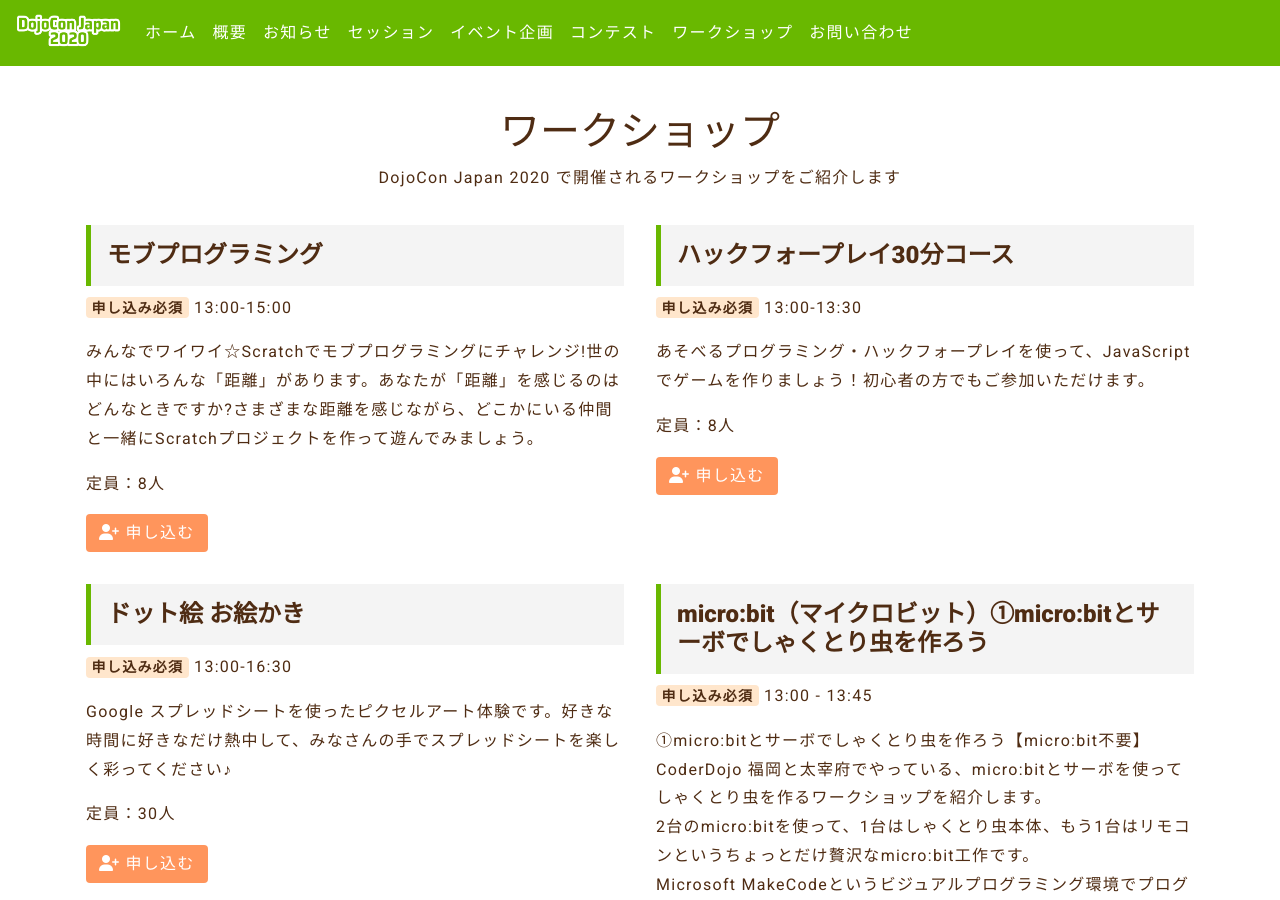
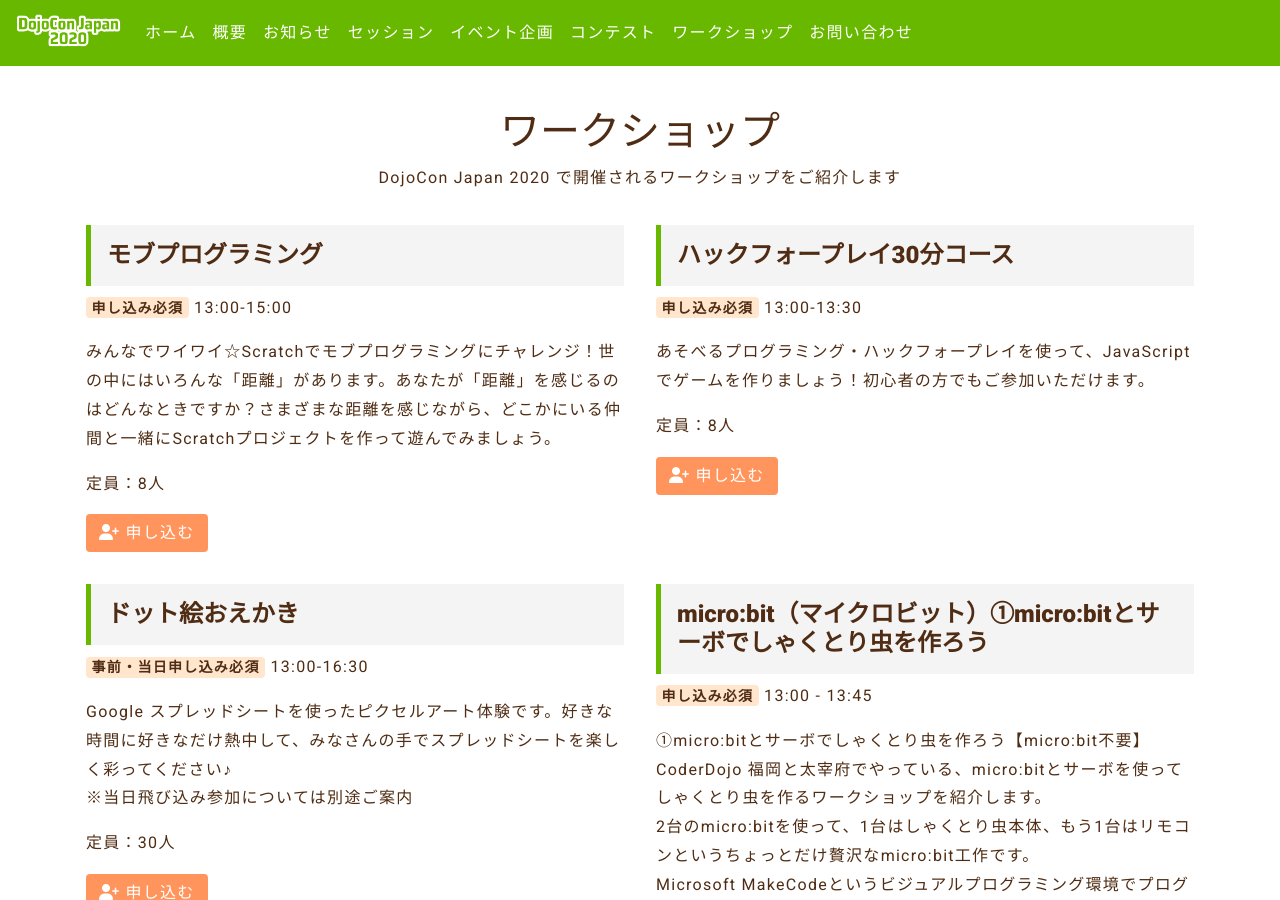
Before and after one commit to coderdojo-japan/dojocon2020.coderdojo.jp, a Jekyll site: the page built from workshop.html, in a window 1280 px wide and 900 px high. Built offline with Jekyll 4.4.1, drawn with Linux system fonts in a browser that asks for light colours; nearby versions of some CDN libraries; some web fonts are replaced; some of the changed text lies outside the part shown.

Commit message:
ワークショップの文言修正

```diff
--- a/_data/workshop.yml
+++ b/_data/workshop.yml
@@ -8,7 +8,7 @@
 - title: モブプログラミング
   badge: must
   time: 13:00-15:00
-  text: みんなでワイワイ☆Scratchでモブプログラミングにチャレンジ!世の中にはいろんな「距離」があります。あなたが「距離」を感じるのはどんなときですか?さまざまな距離を感じながら、どこかにいる仲間と一緒にScratchプロジェクトを作って遊んでみましょう。
+  text: みんなでワイワイ☆Scratchでモブプログラミングにチャレンジ！世の中にはいろんな「距離」があります。あなたが「距離」を感じるのはどんなときですか？さまざまな距離を感じながら、どこかにいる仲間と一緒にScratchプロジェクトを作って遊んでみましょう。
   limit: 8
   url: https://dojocon-japan.doorkeeper.jp/events/114679
 
@@ -19,10 +19,10 @@
   limit: 8
   url: https://dojocon-japan.doorkeeper.jp/events/114695
 
-- title: ドット絵 お絵かき
-  badge: must
+- title: ドット絵おえかき
+  badge: double
   time: 13:00-16:30
-  text: Google スプレッドシートを使ったピクセルアート体験です。好きな時間に好きなだけ熱中して、みなさんの手でスプレッドシートを楽しく彩ってください♪
+  text: Google スプレッドシートを使ったピクセルアート体験です。好きな時間に好きなだけ熱中して、みなさんの手でスプレッドシートを楽しく彩ってください♪<br>※当日飛び込み参加については別途ご案内
   limit: 30
   url: https://dojocon-japan.doorkeeper.jp/events/114698
 
@@ -78,11 +78,12 @@
 - title: Scratch ビデオモーションセンサー
   badge: must
   time: 15:10-16:10
-  text: Scratchのビデオモーションセンサーを使ったことがない方向けに行う初心者向けワークショップです。ビデオモーションセンサーを使い、カメラにうつった自分自身が動いた時に、それに反応する仕組みをScratchで作ります。
+  text: Scratchのビデオモーションセンサーを使ったことがない方向けに行う初心者向けワークショップです。Scratch ビデオモーションセンサーを使い、カメラにうつった自分自身が動いた時に、それに反応する仕組みをScratchで作ります。
+
   limit: 5
   url: https://dojocon-japan.doorkeeper.jp/events/114692
 
-- title: EV3を動かそう(CoderDojo立川)
+- title: スクラッチでEV3ロボットを遠隔操作しよう！
   badge: must
   time: 15:20-16:20
   text: スクラッチを使って遠隔地のロボットを操作して遊ぼう！自宅にいながらロボットを動かすことができます。ロボットをうまく操作してコースをクリアしよう！※LEGOブロックをプログラミングして動かせるマインドストームEV3を使っています。
@@ -96,7 +97,7 @@
   limit: 5
   url: https://dojocon-japan.doorkeeper.jp/events/114691
 
-- title: プログラミング喫茶
+- title: 子どもプログラミング喫茶
   badge: none
   time: 13:00-16:30
   text:
--- a/workshop.html
+++ b/workshop.html
@@ -23,6 +23,9 @@
             <p>
                 {% if data.badge == 'must' %}
                 <span class="badge badge-must">申し込み必須</span>
+                {% else if data.badge == 'double' %}
+                <span class="badge badge-must">事前・当日申し込み必須</span>
+
                 {% else %}
                 <span class="badge badge-none">申し込み不要</span>
                 {% endif %}
```
